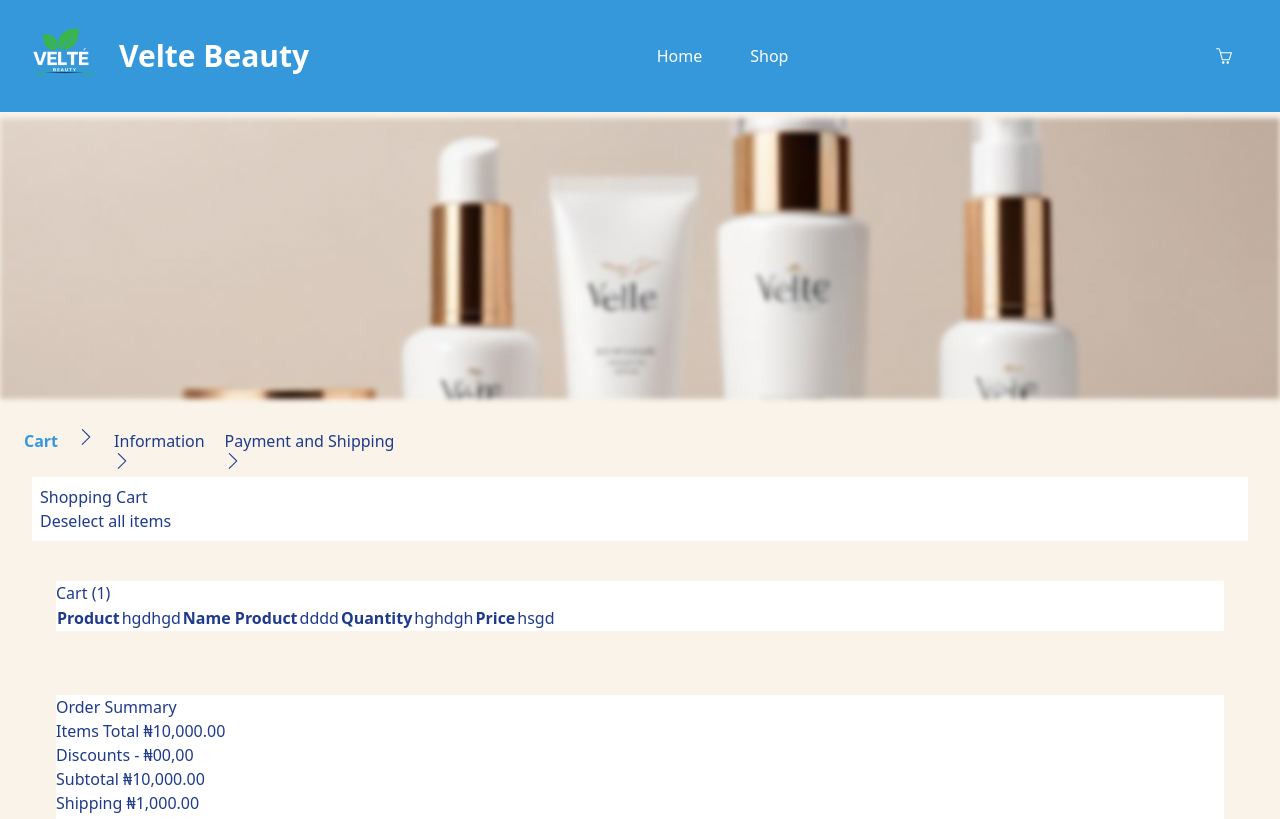
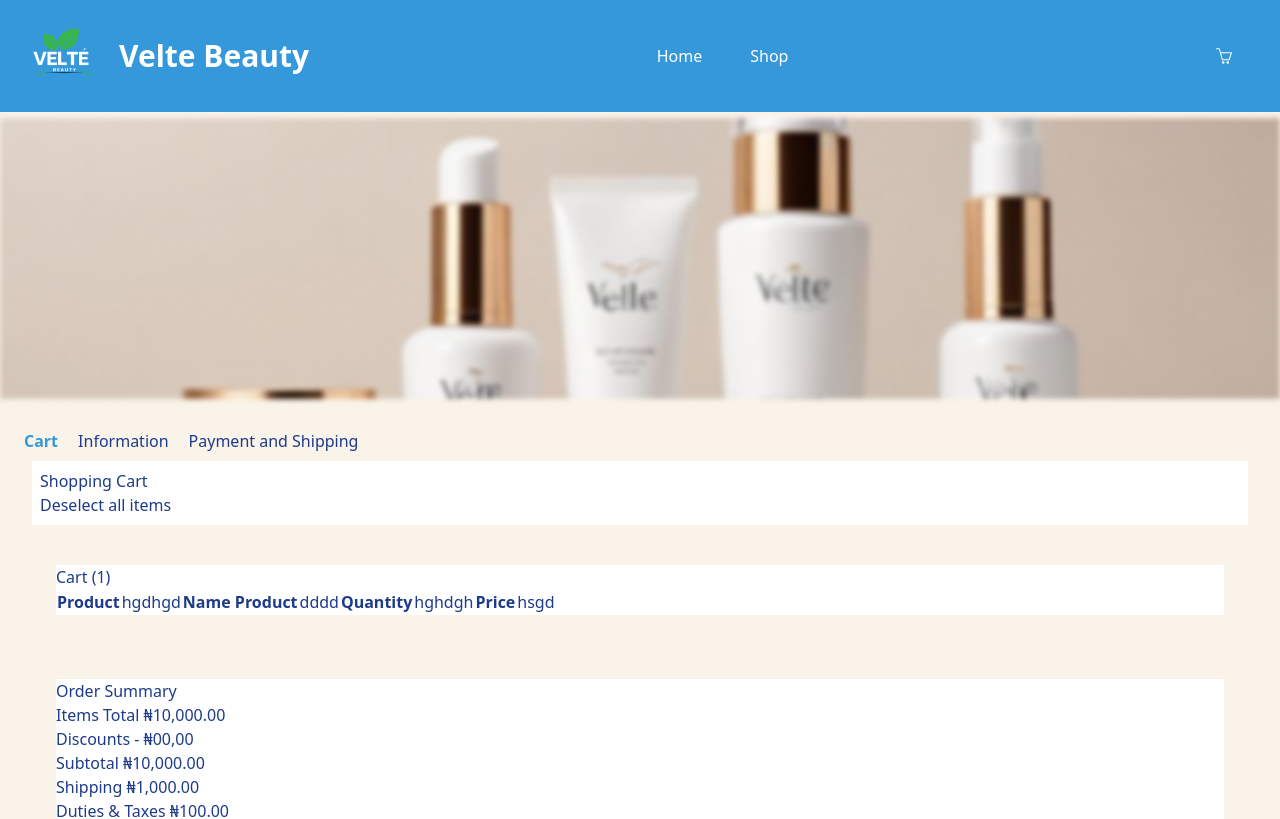
Before and after one commit to Igraziella/Timbu-Cloud-Shop, a React (Vite) app in the folder timbu-shop-app/: page /cart in a window 1280 px wide. Shown: the top 819 px of the page. Built offline with nearby package versions, Linux system fonts and the light colour scheme.

Commit message:
modified cart and info pages

```diff
--- a/timbu-shop-app/src/pages/Cart.jsx
+++ b/timbu-shop-app/src/pages/Cart.jsx
@@ -17,13 +17,13 @@ const Cart = () => {
       <div className="flex flex-col m-6">
           <div className="">
             <ul className="flex gap-5 p-0">
-              <li className="text-[#3498DB] font-semibold">Cart</li><SlArrowRight />
+              <li className="text-[#3498DB] font-semibold">Cart</li>
               <Link to="/info">
-                <li>Information</li><SlArrowRight />
+                <li>Information</li>
               </Link>
 
               <Link to="/payment">
-                <li>Payment and Shipping </li><SlArrowRight />
+                <li>Payment and Shipping </li>
               </Link>
 
             </ul>
--- a/timbu-shop-app/src/pages/Info.jsx
+++ b/timbu-shop-app/src/pages/Info.jsx
@@ -17,13 +17,13 @@ const Info = () => {
           <div>
             <ul className="flex gap-5">
                 <Link to="/cart">
-                  <li>Cart</li><SlArrowRight />
+                  <li>Cart</li>
                 </Link>
                 <Link to="/cart">
-                  <li className="text-[#3498DB] font-semibold">Information</li><SlArrowRight />
+                  <li className="text-[#3498DB] font-semibold">Information</li>
                 </Link>
                 <Link to="/payment">
-                  <li>Payment and Shipping</li><SlArrowRight />
+                  <li>Payment and Shipping</li>
               </Link>
             </ul>
           </div>
```
